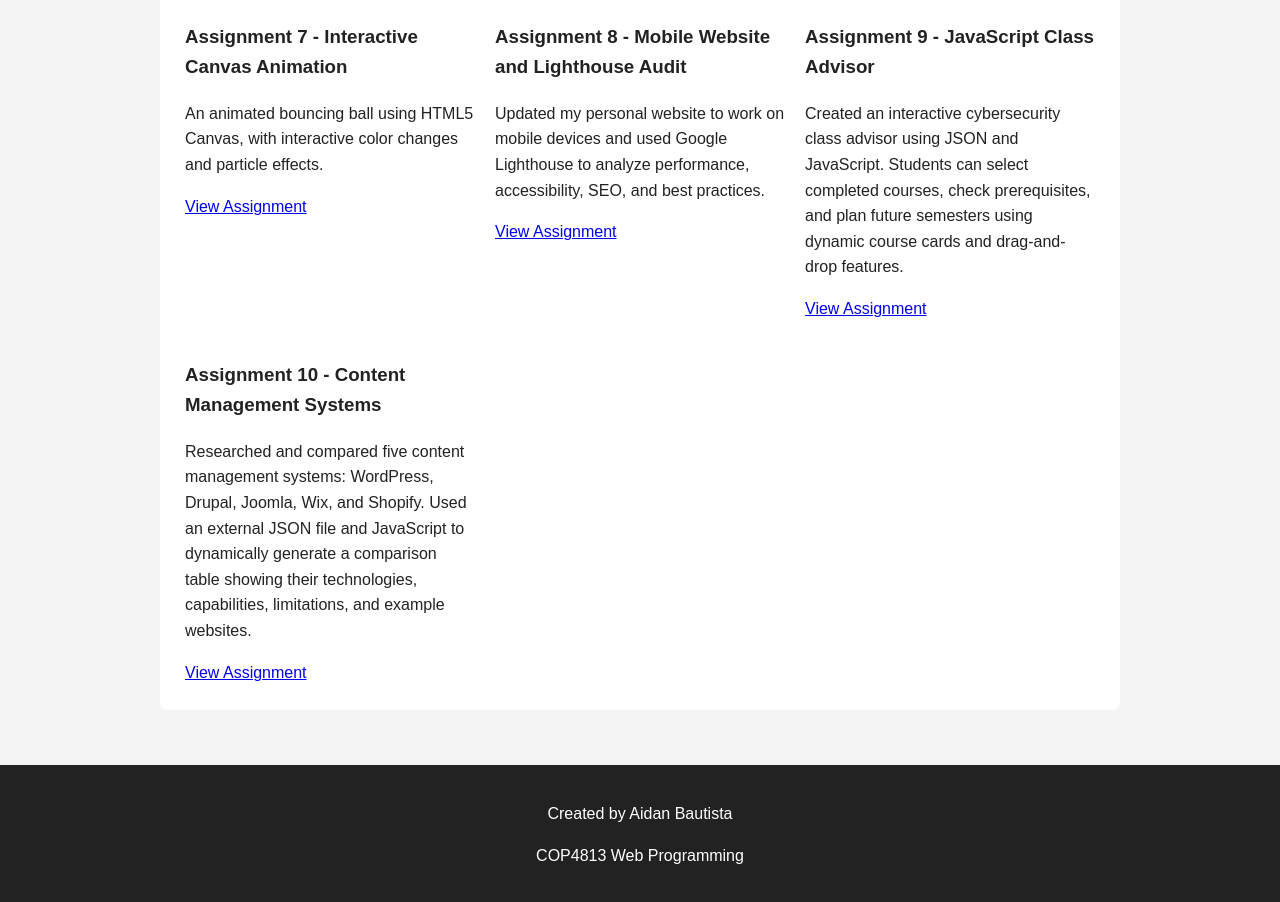
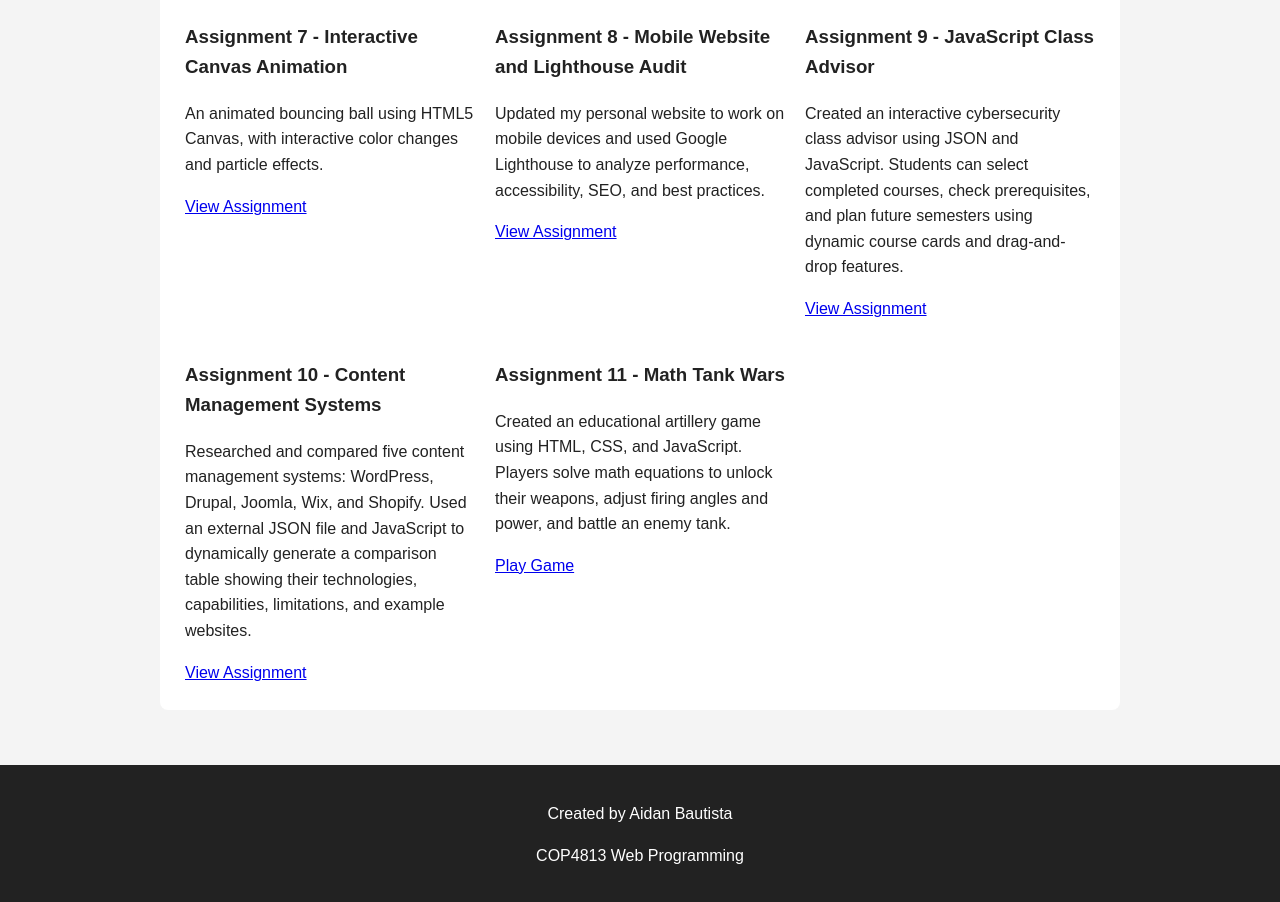
Before and after one commit to AidanIsDaGoat/COP-4813-Assignments, a plain HTML site: page assignments.html in a window 1280 px wide. Shown: the part 844-1746 px from the top of the page. Drawn offline with Linux system fonts and the light colour scheme.

Commit message:
Add assignment card for Math Tank Wars game
Added a new assignment card for 'Math Tank Wars' game.

```diff
--- a/assignments.html
+++ b/assignments.html
@@ -141,6 +141,17 @@
                 <a href="cms.html">View Assignment</a>
             </div>
 
+        <div class="assignment-card">
+                <h3>Assignment 11 - Math Tank Wars</h3>
+                <p>
+                    Created an educational artillery game using HTML,
+                    CSS, and JavaScript. Players solve math equations
+                    to unlock their weapons, adjust firing angles and
+                    power, and battle an enemy tank.
+                </p>
+                <a href="tank-wars.html">Play Game</a>
+            </div>
+
         </div>
 
     </section>
```
